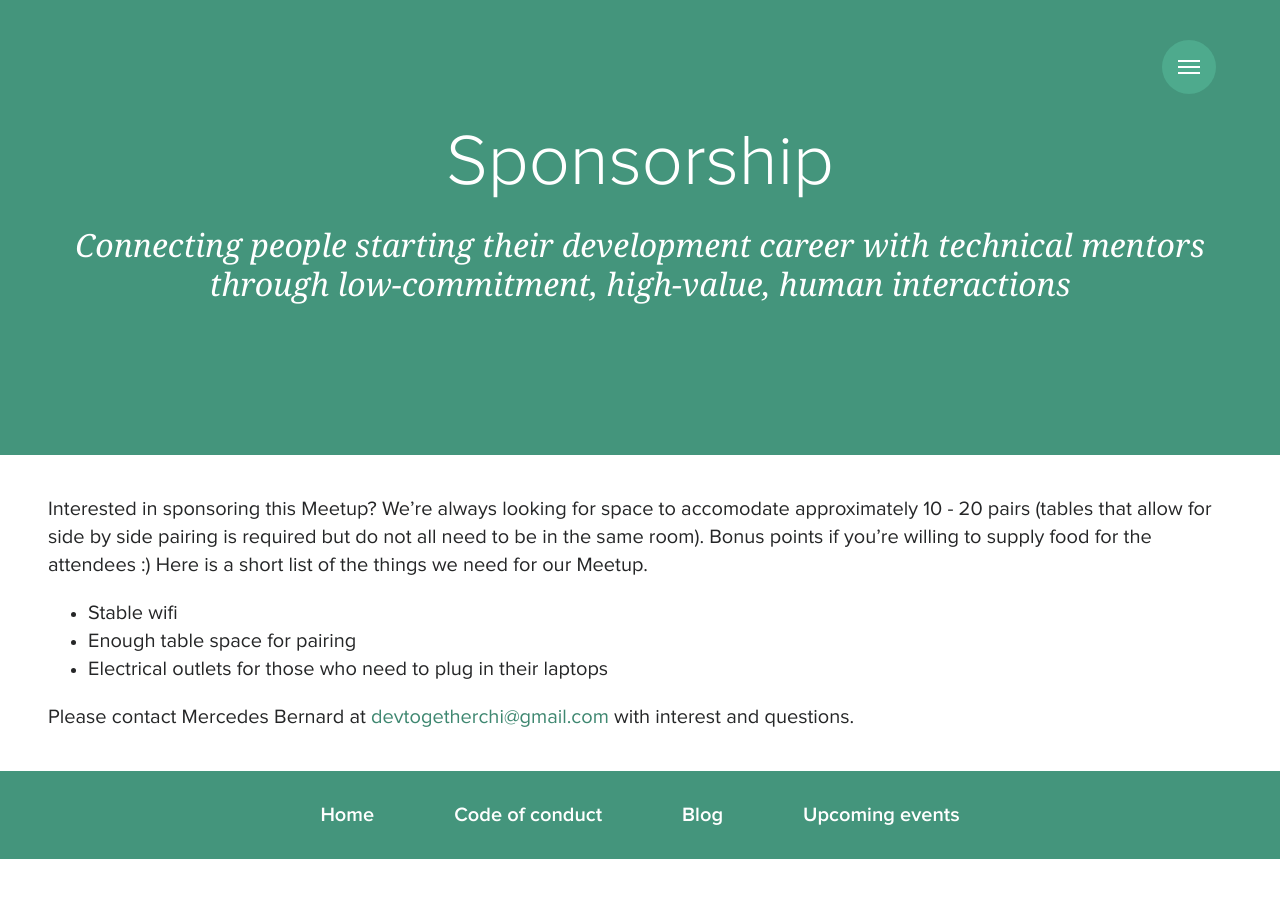
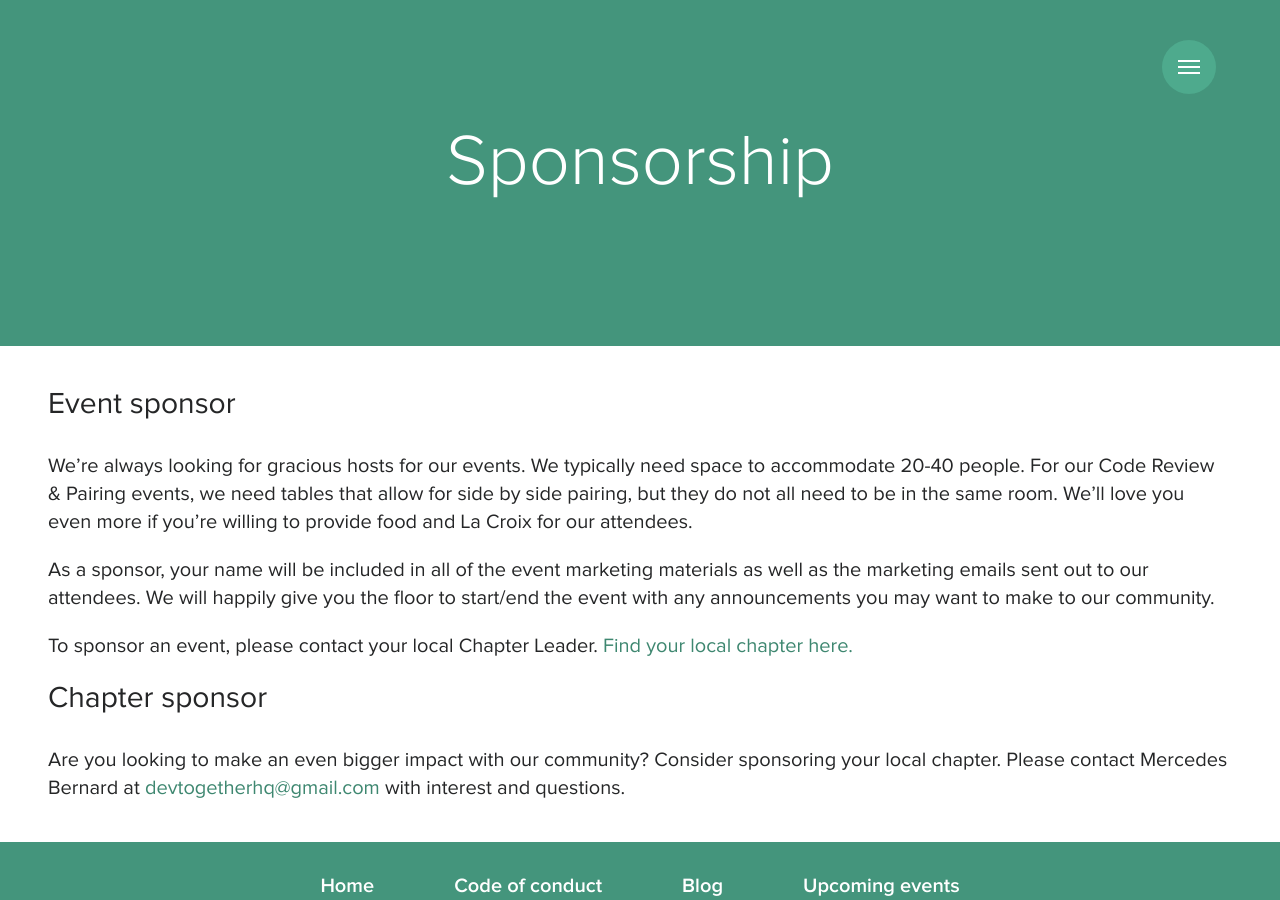
Before and after one commit to mercedesb/dev-together, a Jekyll site: the page built from docs/sponsorship.md, in a window 1280 px wide. Built offline with Jekyll 4.4.1, drawn with Linux system fonts in a browser that asks for light colours.

Commit message:
sponsor content

```diff
--- a/docs/sponsorship.md
+++ b/docs/sponsorship.md
@@ -1,13 +1,14 @@
 ---
 layout: page
 title: Sponsorship
-subtitle: Connecting people starting their development career with technical mentors through low-commitment, high-value, human interactions
 permalink: /sponsorship/
 ---
+## Event sponsor
+We're always looking for gracious hosts for our events. We typically need space to accommodate 20-40 people. For our Code Review & Pairing events, we need tables that allow for side by side pairing, but they do not all need to be in the same room. We'll love you even more if you're willing to provide food and La Croix for our attendees.
 
-Interested in sponsoring this Meetup? We're always looking for space to accomodate approximately 10 - 20 pairs (tables that allow for side by side pairing is required but do not all need to be in the same room). Bonus points if you're willing to supply food for the attendees :) Here is a short list of the things we need for our Meetup.
-- Stable wifi
-- Enough table space for pairing
-- Electrical outlets for those who need to plug in their laptops
+As a sponsor, your name will be included in all of the event marketing materials as well as the marketing emails sent out to our attendees. We will happily give you the floor to start/end the event with any announcements you may want to make to our community.
 
-Please contact Mercedes Bernard at <devtogetherchi@gmail.com> with interest and questions.
+To sponsor an event, please contact your local Chapter Leader. [Find your local chapter here.](/chapters)
+
+## Chapter sponsor
+Are you looking to make an even bigger impact with our community? Consider sponsoring your local chapter. Please contact Mercedes Bernard at <devtogetherhq@gmail.com> with interest and questions.
```
